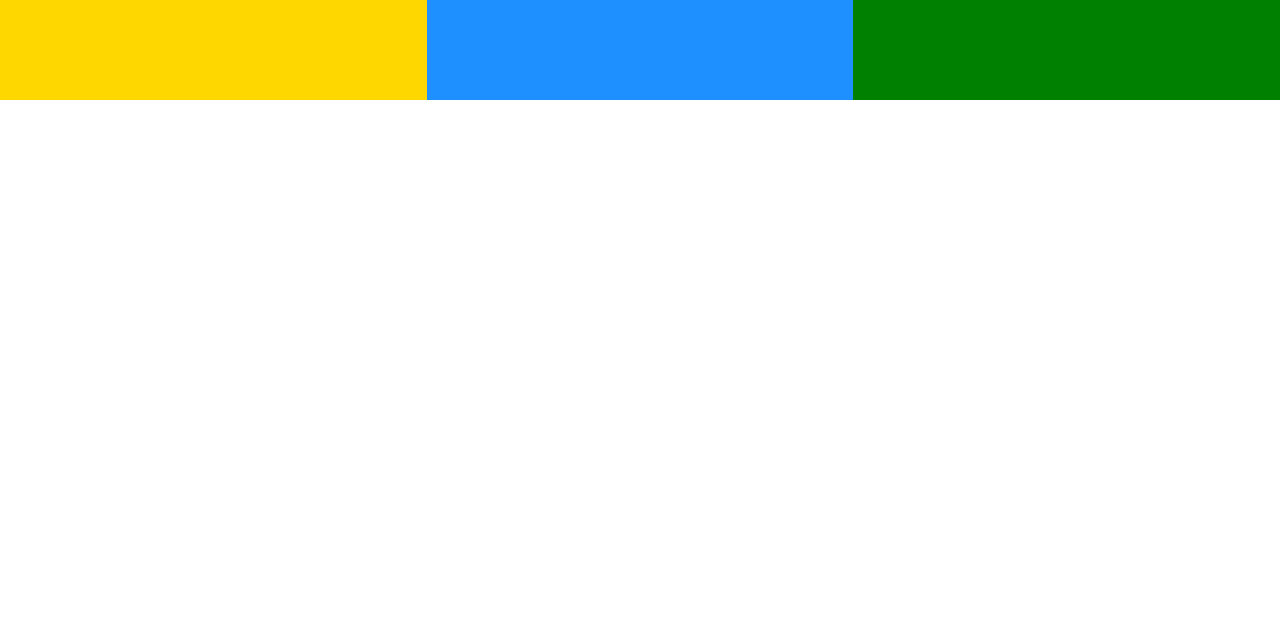
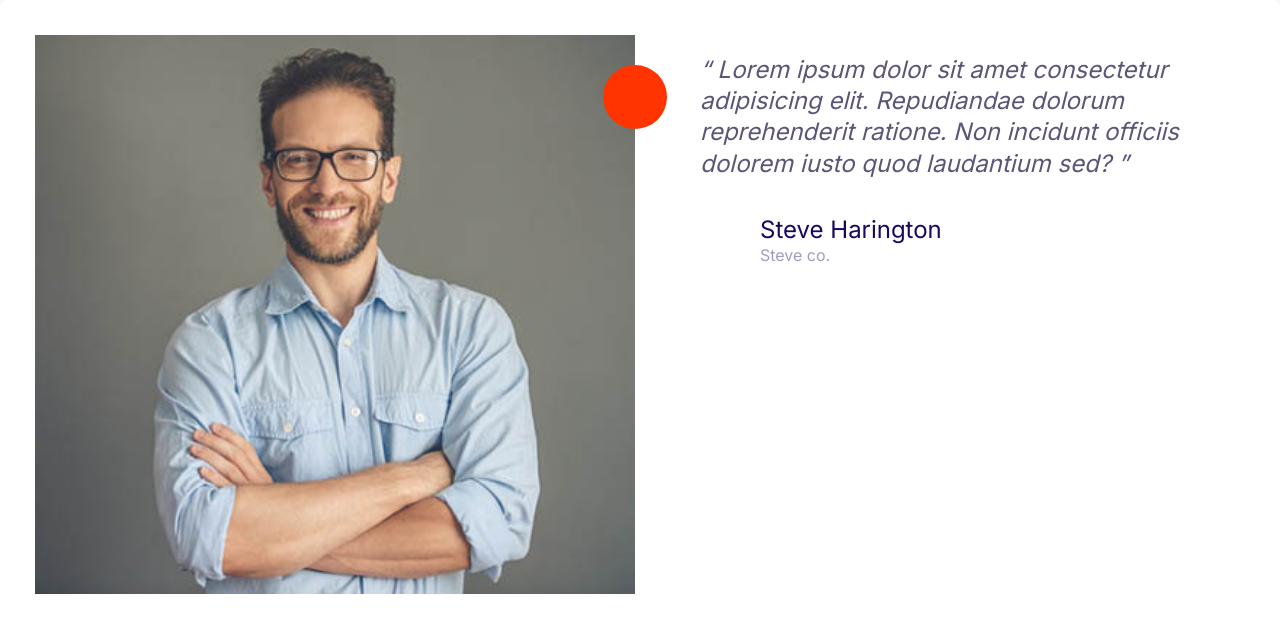
Before and after one commit to r-loane/my-moshify, a plain HTML site: page index.html in a window 1280 px wide. Drawn offline with Linux system fonts and the light colour scheme.

Commit message:
Define testimonials.

```diff
--- a/CSS/styles.css
+++ b/CSS/styles.css
@@ -168,8 +168,17 @@ a {
   height: 40px;
 }
 
+.icon--small {
+  width: 30px;
+  height: 30px;
+}
+
 .icon--primary {
   fill: var(--color-primary);
+}
+
+.icon--white {
+  fill: white;
 }
 
 .icon-container {
@@ -180,6 +189,10 @@ a {
   display: inline-flex;
   justify-content: center;
   align-items: center;
+}
+
+.icon-containter--accent {
+  background: var(--color-accent);
 }
 
 /* Buttons */
@@ -457,3 +470,46 @@ a {
     grid-template-columns: 1fr 1fr 1fr;
   }
 }
+
+/* Testimonials */
+
+.testimonial {
+  padding: 3rem;
+}
+
+.testimonial__image {
+  position: relative;
+  overflow: visible;
+  margin: 0.5rem;
+  /* not sure if this margin is correct ^^^ */
+}
+
+.testimonial__image > img {
+  width: 100%;
+}
+
+.testimonial__image > .icon-container {
+  position: absolute;
+  top: 3rem;
+  right: -32px;
+}
+
+/* .testimonial .quote {
+  margin: 2rem -1rem;
+} */
+
+/* .testimonial .quote,
+.testimonial .quote__author {
+  font-size: 2rem;
+} */
+
+@media screen and (min-width: 768px) {
+  .testimonial .quote,
+  .testimonial .quote__author {
+    font-size: 2.4rem;
+  }
+
+  .testimonial .quote {
+    margin-left: 6rem;
+  }
+}
--- a/index.html
+++ b/index.html
@@ -15,10 +15,37 @@
     <title>Document</title>
   </head>
   <body>
-    <div class="grid grid--1x2 grid--1x3">
-      <div style="height: 100px; background: gold"></div>
-      <div style="height: 100px; background: dodgerblue"></div>
-      <div style="height: 100px; background: green"></div>
+    <div class="card testimonial">
+      <div class="grid grid--1x2">
+        <div class="testimonial__image">
+          <img src="images/testimonial.jpg" alt="Happy Smiling Customer" />
+          <span class="icon-container icon-containter--accent">
+            <svg class="icon--small icon--white">
+              <use xlink:href="images/sprite.svg#quotes"></use>
+            </svg>
+          </span>
+        </div>
+        <blockquote class="quote">
+          <p class="quote__text">
+            Lorem ipsum dolor sit amet consectetur adipisicing elit. Repudiandae
+            dolorum reprehenderit ratione. Non incidunt officiis dolorem iusto
+            quod laudantium sed?
+          </p>
+          <footer>
+            <div class="media">
+              <div class="media__image">
+                <svg class="icon icon--primary quote__line">
+                  <use xlink:href="images/sprite.svg#line"></use>
+                </svg>
+              </div>
+              <div class="media__body">
+                <h3 class="media__title quote__author">Steve Harington</h3>
+                <p class="quote__company">Steve co.</p>
+              </div>
+            </div>
+          </footer>
+        </blockquote>
+      </div>
     </div>
   </body>
 </html>
```
Also changed, not shown: Components/testimonials.html (added, +32 -0 lines), Images/testimonial.jpg (added).
